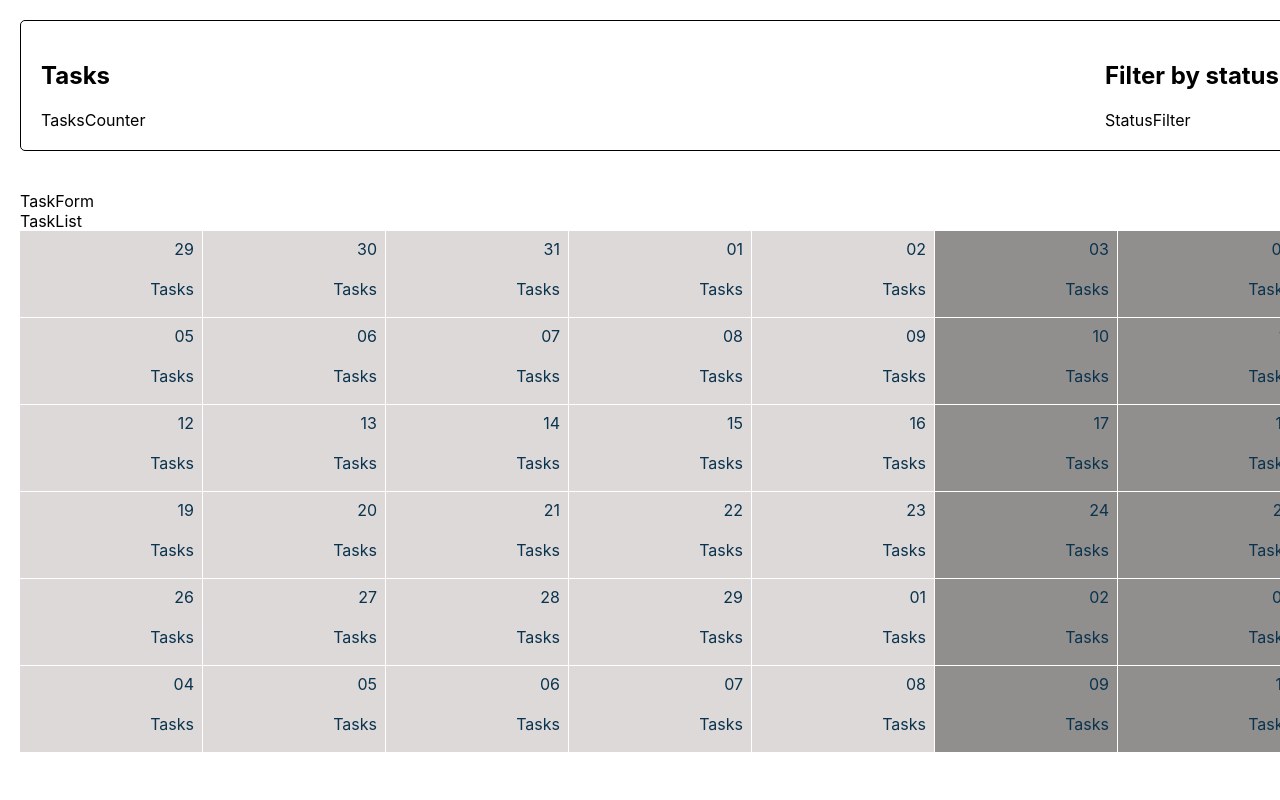
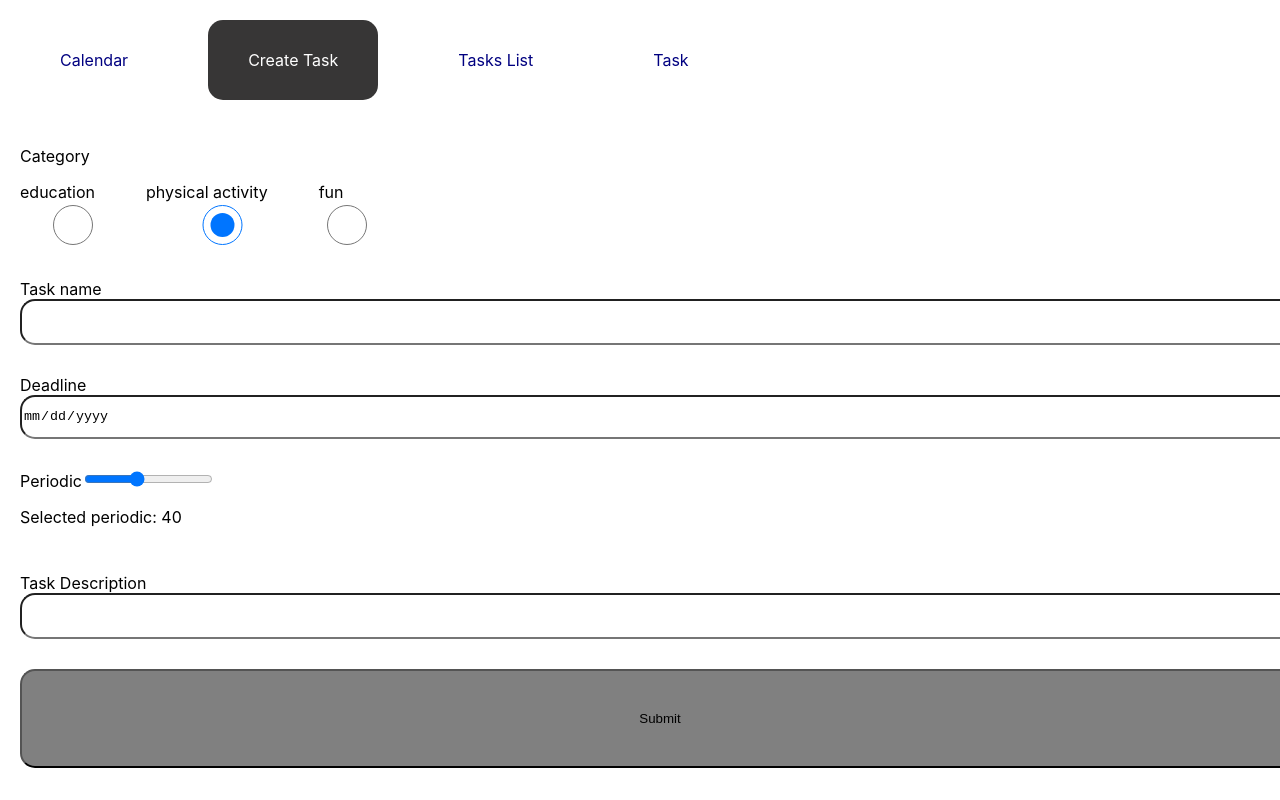
Before and after one commit to ValentynaJasochka/Daily-Tasks, a React (Create React App) app: page /Daily-Tasks/task-creator in a window 1280 px wide. Shown: the top 800 px of the page. Built offline with nearby package versions, Linux system fonts and the light colour scheme.

Commit message:
task-form

```diff
--- a/package.json
+++ b/package.json
@@ -10,6 +10,7 @@
     "moment": "^2.30.1",
     "react": "^18.1.0",
     "react-dom": "^18.1.0",
+    "react-router-dom": "^6.22.0",
     "react-scripts": "5.0.1",
     "styled-components": "^6.1.8",
     "web-vitals": "^2.1.3"
--- a/src/components/App.jsx
+++ b/src/components/App.jsx
@@ -2,15 +2,21 @@ import { Heder } from 'components/Heder/Heder';
 import { TaskForm } from 'components/TaskForm/TaskForm';
 import { TaskList } from 'components/TaskList/TaskList';
 import { Calendar } from './Calendar/Calendar';
-
+import {  Route, Routes } from 'react-router-dom';
+import { Layout } from './Layout/Layout';
 
 export const App = () => {
   return (
-    <div>
-      <Heder />
-      <TaskForm />
-      <TaskList />
-      <Calendar/>
-    </div>
+
+
+    <Routes>
+      <Route path="/" element={<Layout />}>
+        <Route path="/calendar" element={<Calendar />} />
+        <Route path="/task-creator" element={<TaskForm />} />
+        <Route path="/task-list"  element={<TaskList />} />
+        <Route path="/task-list/:task" element={<div>single Task </div>} />
+      </Route>
+    </Routes>
   );
+
 };
--- /dev/null
+++ b/src/components/GlobalStyles.jsx
@@ -0,0 +1,28 @@
+import { createGlobalStyle } from "styled-components";
+
+export const GlobalStyles = createGlobalStyle`
+
+
+body {
+  margin: 0;
+  font-family: -apple-system, BlinkMacSystemFont, 'Segoe UI', 'Roboto', 'Oxygen',
+    'Ubuntu', 'Cantarell', 'Fira Sans', 'Droid Sans', 'Helvetica Neue',
+    sans-serif;
+  -webkit-font-smoothing: antialiased;
+  -moz-osx-font-smoothing: grayscale;
+}
+
+code {
+  font-family: source-code-pro, Menlo, Monaco, Consolas, 'Courier New',
+    monospace;
+}
+ul,li {
+  list-style: none;
+  margin: 0;
+  padding: 0;
+}
+img {
+  display: block;
+  max-width: 100%;
+}
+`;
--- a/src/components/Layout/Layout.jsx
+++ b/src/components/Layout/Layout.jsx
@@ -1,11 +1,29 @@
+import { Container, Link, Navigation } from './Layout.styled';
+import { NavLink, Outlet } from 'react-router-dom';
+export const Layout = () => {
+  return (
+   <Container>
+    <header>
+      <div>
+        <Navigation>
+          <li>
+            <Link to="/calendar">Calendar</Link>
+          </li>
+          <li>
+            <Link to="/task-creator">Create Task</Link>
+          </li>
+          <li>
+            <Link to="/task-list" end>Tasks List</Link>
+          </li>
+          <li>
+            <Link to="/task-list/:task">Task</Link>
+          </li>
+        </Navigation>
+      </div>
 
-import { Container } from './Layout.styled';
-
-export const Layout = ({children}) => {
-  return (
-    <Container>
-       {children}
-    </Container>
-
+    </header>
+    <main>
+    <Outlet />
+    </main></Container>
   );
 };
--- a/src/components/Layout/Layout.styled.jsx
+++ b/src/components/Layout/Layout.styled.jsx
@@ -1,5 +1,6 @@
 import { styled } from 'styled-components';
-export const Container = styled.main`
+import { NavLink } from 'react-router-dom';
+export const Container = styled.div`
   display: flex;
   flex-direction: column;
   gap: 30px;
@@ -7,3 +8,22 @@ export const Container = styled.main`
   padding: 20px;
   margin: 0 auto;
 `;
+export const Navigation = styled.ul`
+  display: flex;
+  gap: 40px;
+`;
+export const Link = styled(NavLink)`
+  display: inline-block;
+  color: navy;
+  border-radius: 15px;
+  text-decoration: none;
+  padding: 30px 40px;
+  background-color: white;
+
+  &.active {
+    border-radius: 15px;
+    padding: 30px 40px;
+    color: white;
+    background-color: #373636;
+  }
+`;
--- a/src/components/TaskForm/TaskForm.jsx
+++ b/src/components/TaskForm/TaskForm.jsx
@@ -1,5 +1,66 @@
-export const TaskForm=() =>{
-  return(<>
-  <div>TaskForm</div>
-  </>)
-}
+import { BTN, Form, Input, RadioBtnContainer } from './TaskForm.styled';
+
+export const TaskForm = () => {
+  const handleSubmit = () => {};
+  return (
+    <>
+      <div>
+        <Form onSubmit={handleSubmit}>
+          <div>
+            <p> Category</p>
+            <RadioBtnContainer>
+              <label>
+                education
+                <Input type="radio" name="category" value="education" />
+              </label>
+              <label>
+                physical activity
+                <Input
+                  type="radio"
+                  name="category"
+                  value="physical activity"
+                  checked
+                />
+              </label>
+              <label>
+                fun
+                <Input type="radio" name="category" value="fun" />
+              </label>
+            </RadioBtnContainer>
+          </div>
+
+          <label>
+            Task name
+            <Input />
+          </label>
+          <label>
+            Deadline
+            <Input type="date" />
+          </label>
+          <div>
+            <label>
+              Periodic
+              <input
+                type="range"
+                name="periodic"
+                value="40"
+                min="0"
+                max="100"
+                step="20"
+              />
+            </label>
+            <p>
+              Selected periodic: <span>40</span>
+            </p>
+          </div>
+          <label>
+            Task Description
+            <Input />
+          </label>
+
+          <BTN type="submit">Submit</BTN>
+        </Form>
+      </div>
+    </>
+  );
+};
--- a/src/components/TaskForm/TaskForm.styled.jsx
+++ b/src/components/TaskForm/TaskForm.styled.jsx
@@ -0,0 +1,21 @@
+import styled from "styled-components";
+export const Form = styled.form`
+  display: flex;
+  flex-direction: column;
+  gap: 30px;
+`
+export const Input = styled.input`
+  width: 100%;
+  height: 40px;
+  border-radius: 15px;
+`
+export const BTN = styled.button`
+ display: inline;
+ padding: 40px;
+  border-radius: 15px;
+  background-color: grey;
+`
+export const RadioBtnContainer = styled.div`
+  display: flex;
+  gap: 30px;
+`
--- a/src/index.js
+++ b/src/index.js
@@ -4,6 +4,8 @@ import { App } from 'components/App';
 import './index.css';
 import { Layout } from 'components/Layout/Layout';
 import { ThemeProvider } from 'styled-components';
+import { BrowserRouter } from 'react-router-dom';
+import { GlobalStyles } from 'components/GlobalStyles';
 
 const theme = {
   colors: {
@@ -15,13 +17,14 @@ const theme = {
   },
 };
 
-
 ReactDOM.createRoot(document.getElementById('root')).render(
   <React.StrictMode>
     <ThemeProvider theme={theme}>
-    <Layout>
-      <App/>
-    </Layout>
+      <BrowserRouter basename="/Daily-Tasks">
+
+          <App />
+      <GlobalStyles/>
+      </BrowserRouter>
     </ThemeProvider>
   </React.StrictMode>
 );
```
Also changed, not shown: 1 other file (tests, documents, lock files or other folders).
